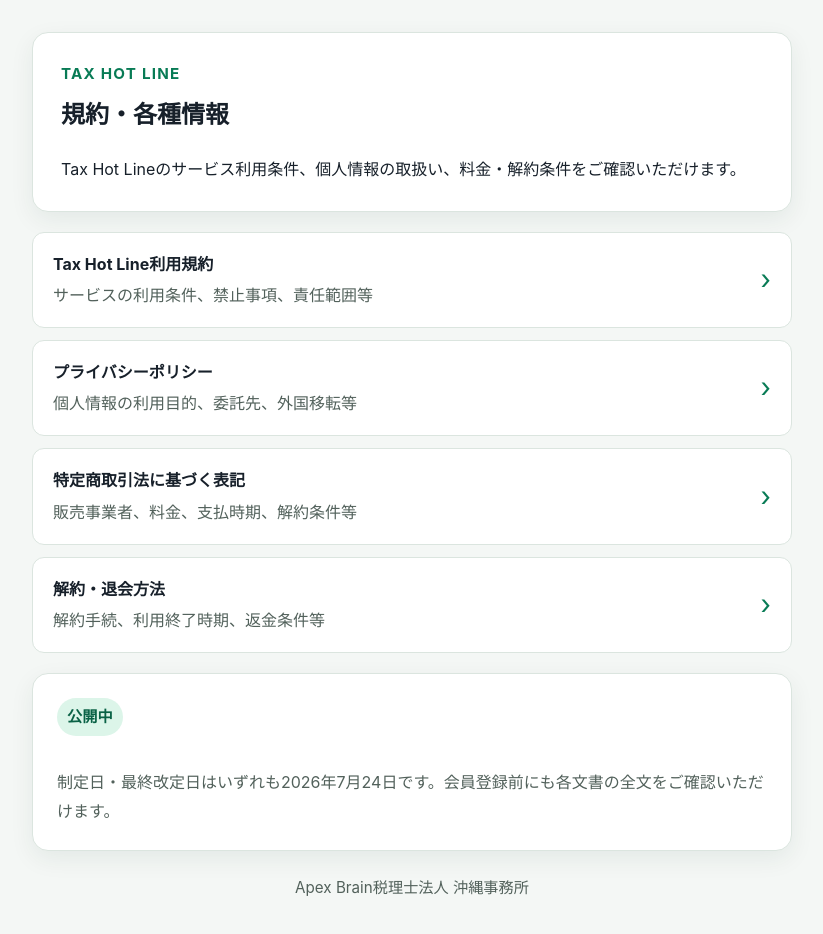
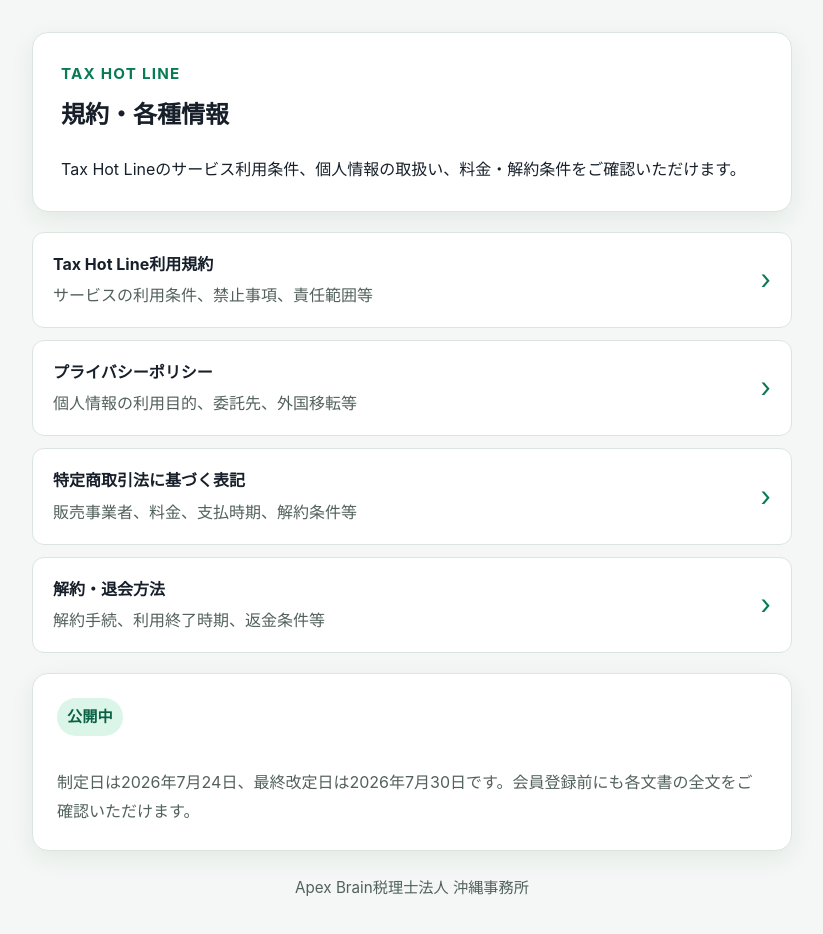
Before and after one commit to Ryuichi-Koki/lineworks-openai-bot, a Next.js app: page /legal in a window 1280 px wide. Shown: the top 934 px of the page, without its empty margins (228-1051 px from the left). Built offline with nearby package versions, Linux system fonts and the light colour scheme.

Commit message:
fix: show current legal revision date

```diff
--- a/app/legal/page.tsx
+++ b/app/legal/page.tsx
@@ -30,7 +30,7 @@ export default function LegalIndexPage() {
       <section className="legal-card">
         <span className="legal-status legal-status-ready">公開中</span>
         <p className="legal-note">
-          制定日・最終改定日はいずれも2026年7月24日です。会員登録前にも各文書の全文をご確認いただけます。
+          制定日は2026年7月24日、最終改定日は2026年7月30日です。会員登録前にも各文書の全文をご確認いただけます。
         </p>
       </section>
 
```
